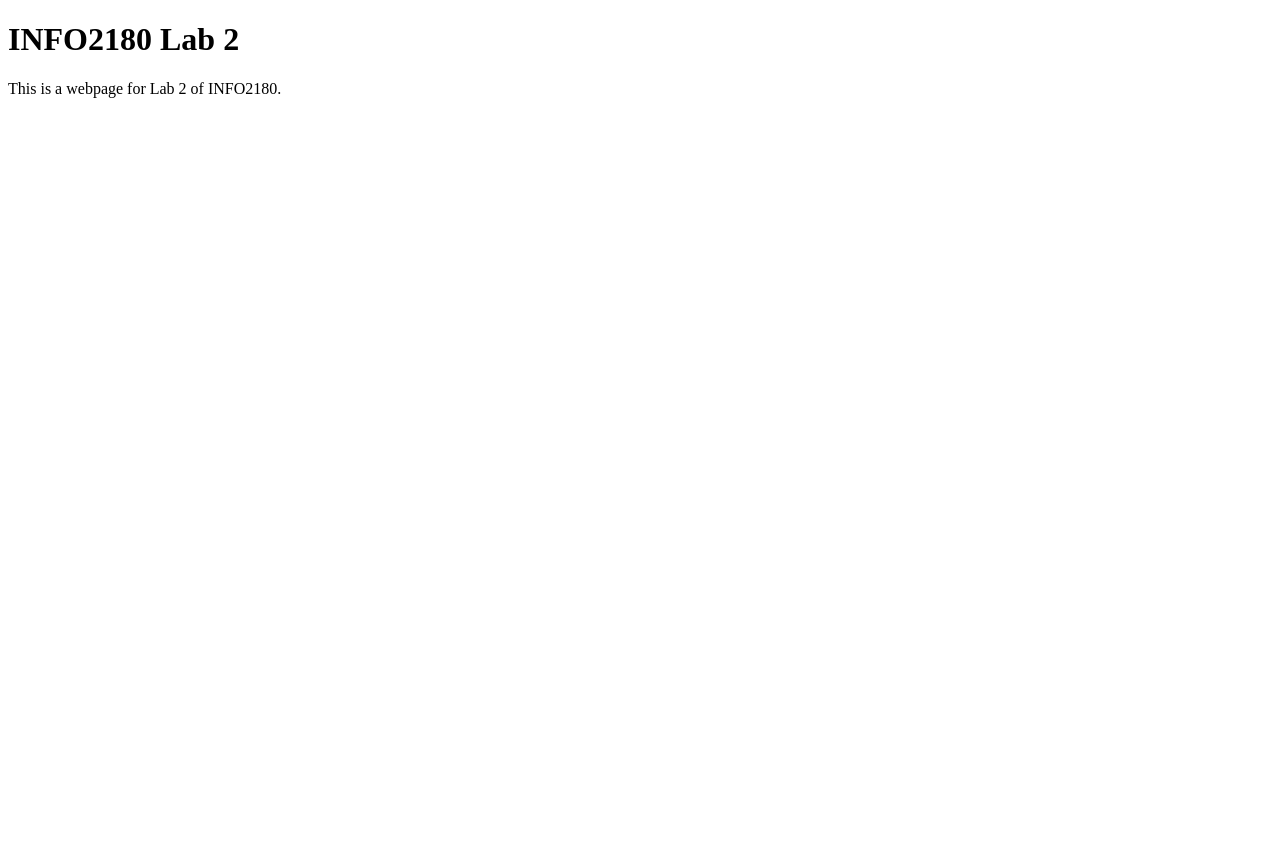
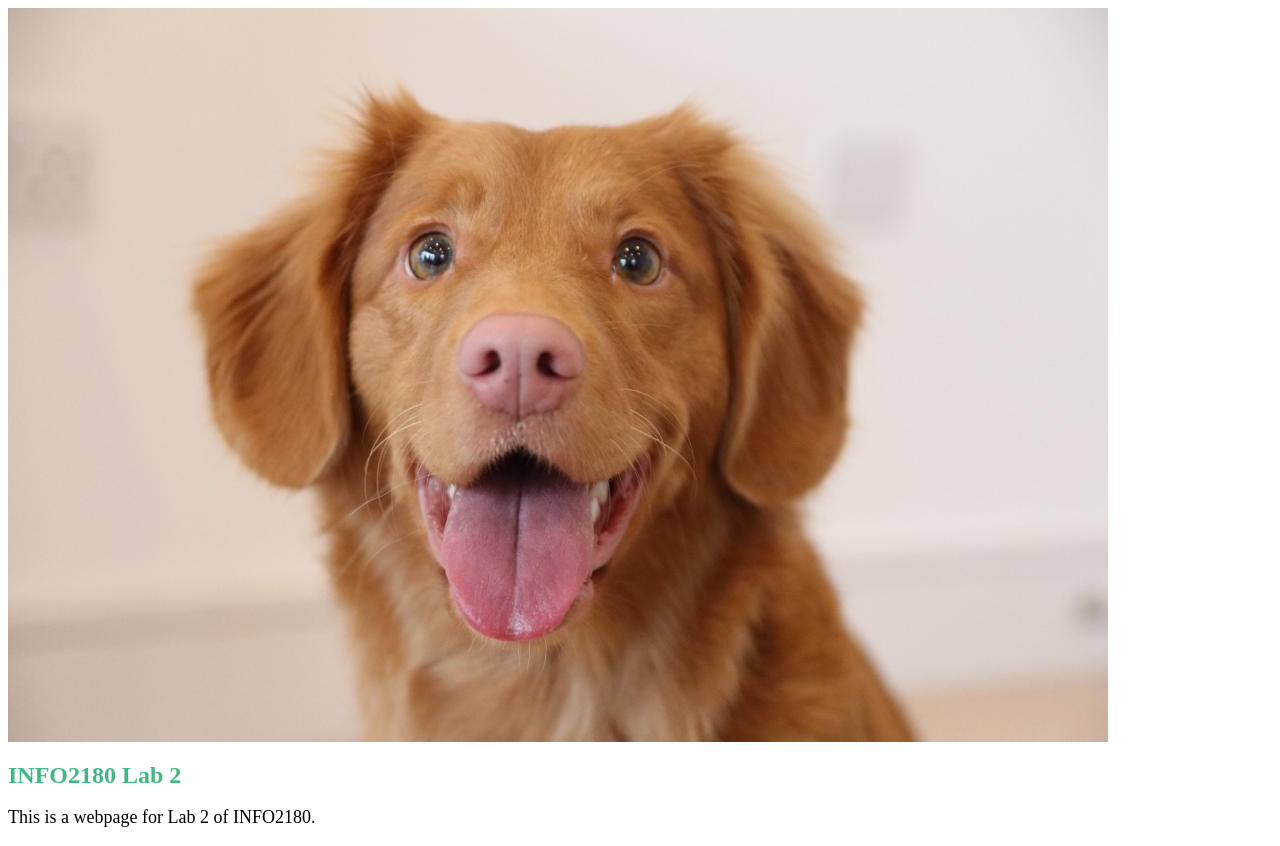
Before and after one commit to Kattiyaah/info2180-lab2, a plain HTML site: page index.html in a window 1280 px wide. Before the commit the page ends 800 px from the top, so only its background shows below. Drawn offline with Linux system fonts and the light colour scheme.

Commit message:
index.html

```diff
--- a/index.html
+++ b/index.html
@@ -1,10 +1,12 @@
 <!DOCTYPE html>
 <html lang="en">
 <head>
+	<link rel="stylesheet" type="text/css" href="styles.css">
     <meta charset="UTF-8">
     <meta name="viewport" content="width=devicewidth, initial-scale=1.0">
     <meta http-equiv="X-UA-Compatible" content="ie=edge">
     <title>INFO2180 Lab 2</title>
+    <img src="Doggy.jpg" alt="Dog">
 </head>
 <body>
     <h1>INFO2180 Lab 2</h1>
```
